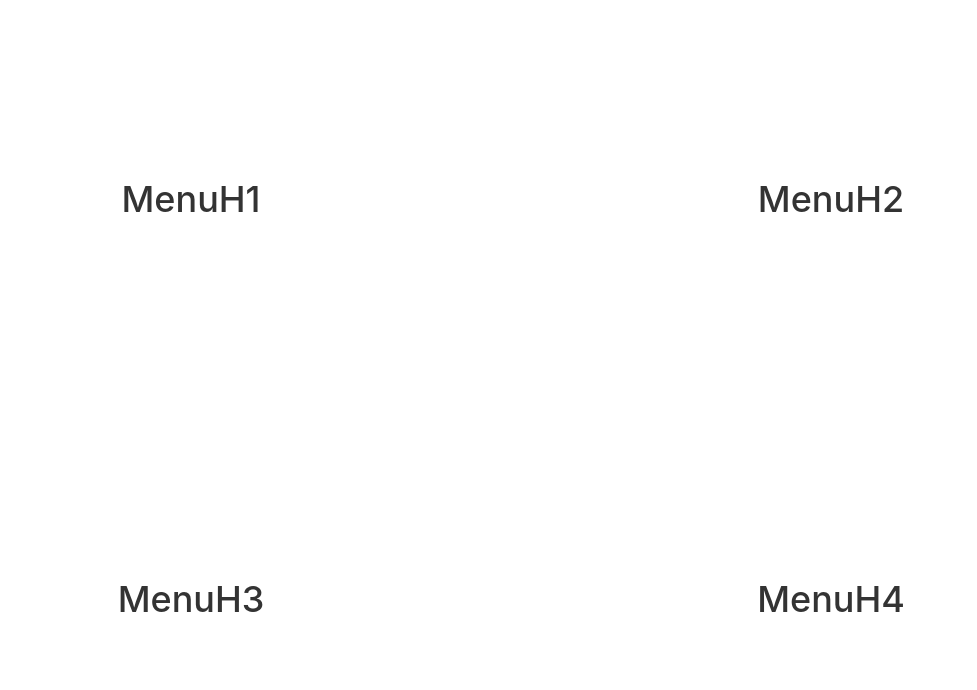
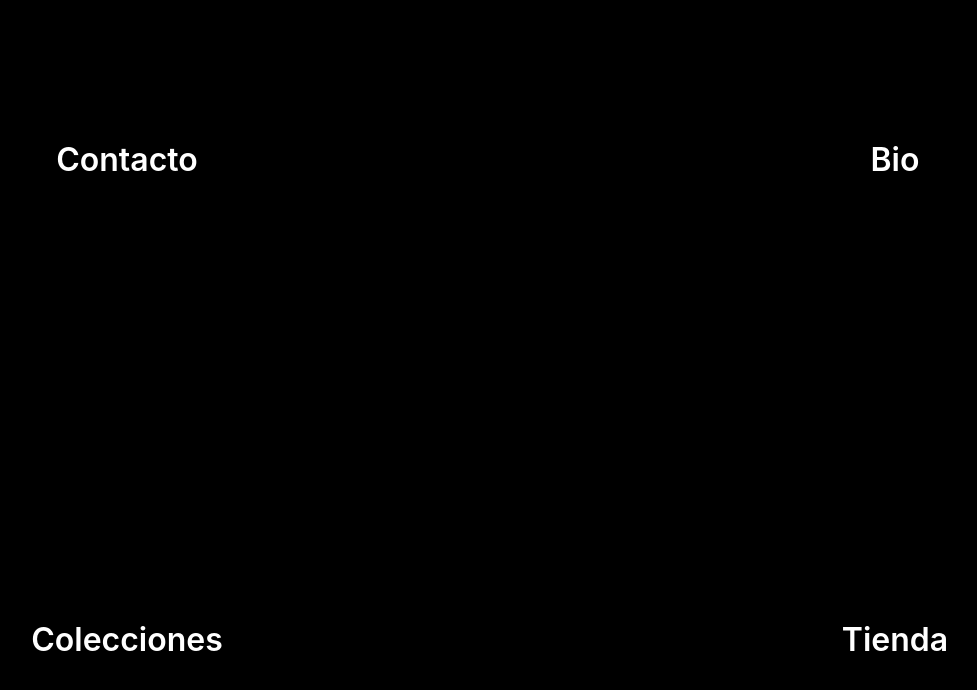
Before and after one commit to pablomumar/NEURAX, a React (Create React App) app in the folder my-app/: page / in a window 1280 px wide. Shown: the top 690 px of the page, without its empty margins (129-1106 px from the left). Built offline with nearby package versions, Linux system fonts and the light colour scheme.

Commit message:
Home with items and Links

```diff
--- /dev/null
+++ b/my-app/src/App.css
@@ -0,0 +1,4 @@
+html, body{
+    min-height: 100vh;
+    width: 100vw;
+}
--- a/my-app/src/App.js
+++ b/my-app/src/App.js
@@ -3,6 +3,7 @@ import {BrowserRouter} from 'react-router-dom';
 import Auxiliar from './components/hoc/Auxiliar/Auxilar';
 // import PruebaContainer from './components/container/PruebaContainer/PruebaContainer'
 import MainCont from './components/container/MainCont/MainCont';
+import './App.css';
 
 class App extends Component {
   render() {
--- /dev/null
+++ b/my-app/src/components/Oficial/Menus/MenuHome/LinksHome/LinksHome.js
@@ -0,0 +1,27 @@
+import React from 'react';
+import {Link} from 'react-router-dom';
+
+import classes from './LinksHome.module.css';
+import Auxiliar from '../../../../hoc/Auxiliar/Auxilar';
+
+const LinksHome = (props) => {
+    let style = classes.posicionLink;
+    style = {
+        position: 'absolute',
+        top: props.topPerc + '%',
+        left: props.leftPerc + '%',
+        transform: 'translate(' + props.transTop + '%, ' + props.transLeft + '%)'
+    };
+
+    return (
+        <Auxiliar>
+            <div className={['col-md-6', classes.posicionLink].join(' ')}>
+                <Link to={'/' + props.nombreComponent} style={style}>
+                    {props.children}
+                </Link>
+            </div>
+        </Auxiliar>
+    )
+};
+
+export default LinksHome;
--- /dev/null
+++ b/my-app/src/components/Oficial/Menus/MenuHome/LinksHome/LinksHome.module.css
@@ -0,0 +1,10 @@
+.posicionLink a{
+    position: absolute;
+    top: 50%;
+    left: 50%;
+    transform: translate(-50%, -50%);
+    margin: 0;
+    font-size: 32px;
+    font-weight: 600;
+    color: white;
+}
--- a/my-app/src/components/Oficial/Menus/MenuHome/MenuHome.js
+++ b/my-app/src/components/Oficial/Menus/MenuHome/MenuHome.js
@@ -2,27 +2,19 @@ import React, {Component} from 'react';
 import {Link} from 'react-router';
 
 import classes from './MenuHome.module.css';
+import LinksHome from './LinksHome/LinksHome';
 import Auxiliar from '../../../hoc/Auxiliar/Auxilar';
 
 class MenuHome extends Component{
     render(){
         return (
             <Auxiliar>
-                <div className='container-fluid'> {/* Meter clase para el logo en el centro (con absolute y eso)*/}
+                <div className='container-fluid'> {/* Meter logo y animaciones en fixed*/}
                     <div className={[classes.mainCont, 'row'].join(' ')}>
-                        <div className='col-md-6'>  {/* Cada div sera una funcion para los distintos links con props para el absolute del Link*/}
-                            <h1>MenuH1</h1>
-                        </div>
-                        <div className='col-md-6'>
-                            <h1>MenuH2</h1>
-                        </div>
-                        <div className='col-md-6'>
-                            <h1>MenuH3</h1>
-                        </div>
-                        <div className='col-md-6'>
-                            <h1>MenuH4</h1>
-                        </div>
-
+                        <LinksHome topPerc={40} leftPerc={40} transTop={-50} transLeft={-50} nombreComponent='Redes'>Contacto</LinksHome>
+                        <LinksHome topPerc={40} leftPerc={60} transTop={-50} transLeft={-50} nombreComponent='Bio'>Bio</LinksHome>
+                        <LinksHome topPerc={60} leftPerc={40} transTop={-50} transLeft={-50} nombreComponent='Colecciones'>Colecciones</LinksHome>
+                        <LinksHome topPerc={60} leftPerc={60} transTop={-50} transLeft={-50} nombreComponent='Bio'>Tienda</LinksHome>
                     </div>
                 </div>
             </Auxiliar>
--- a/my-app/src/components/Oficial/Menus/MenuHome/MenuHome.module.css
+++ b/my-app/src/components/Oficial/Menus/MenuHome/MenuHome.module.css
@@ -1,12 +1,8 @@
+.mainCont{
+    background-color: black;
+}
+
 .mainCont>div{
     height: 50vh;
     position: relative;
 }
-
-.mainCont>div>h1{
-    position: absolute;
-    top: 50%;
-    left: 50%;
-    transform: translate(-50%, -50%);
-    margin: 0;
-}
--- a/my-app/src/components/container/MainCont/MainCont.js
+++ b/my-app/src/components/container/MainCont/MainCont.js
@@ -2,7 +2,7 @@ import React, { Component } from 'react';
 import {Route} from 'react-router-dom';
 
 import Auxiliar from '../../hoc/Auxiliar/Auxilar';
-import classes from './MainCont.module.css';
+// import classes from './MainCont.module.css';
 import MenuHome from '../../../components/Oficial/Menus/MenuHome/MenuHome';
 import Colecciones from '../../../components/Oficial/Pages/Colecciones/Colecciones';
 import Bio from '../../../components/Oficial/Pages/Bio/Bio';
@@ -14,9 +14,7 @@ class MainCont extends Component {
             <Auxiliar>
                 <Route path='/' exact render={() => (
                     <Auxiliar>
-                        <div>
-                            <MenuHome/>
-                        </div>
+                        <MenuHome/>
                     </Auxiliar>
                 )}/>
                <Route path='/Colecciones' exact component={Colecciones}/>
--- a/my-app/src/components/container/MainCont/MainCont.module.css
+++ /dev/null
@@ -1,16 +0,0 @@
-.fondoBlack{
-    background-color: black;
-}
-
-.fondoWhite{
-    background-color: #fff;
-}
-
-.mainFrame{
-    min-height: 100vh;
-    min-width: 100vw;
-}
-
-.paddingLatNVert{
-    padding: 10vh 11vw;
-}
```
